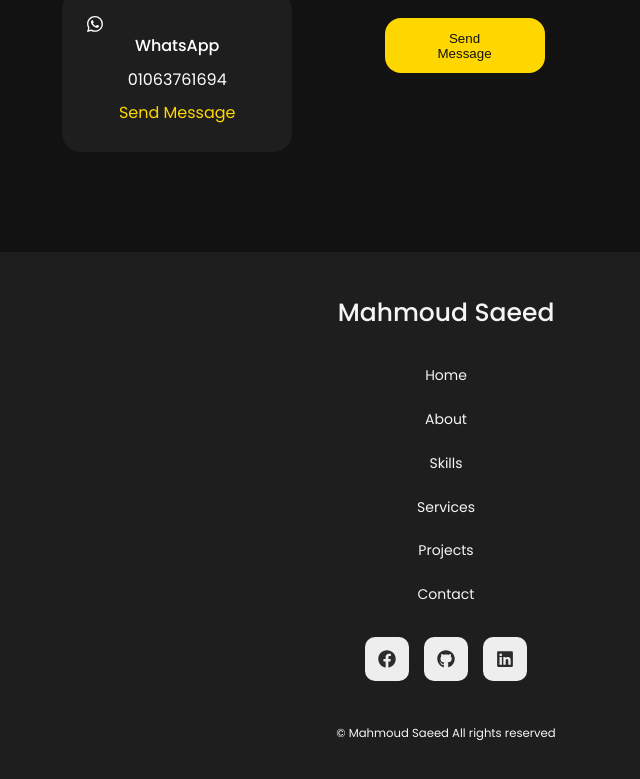
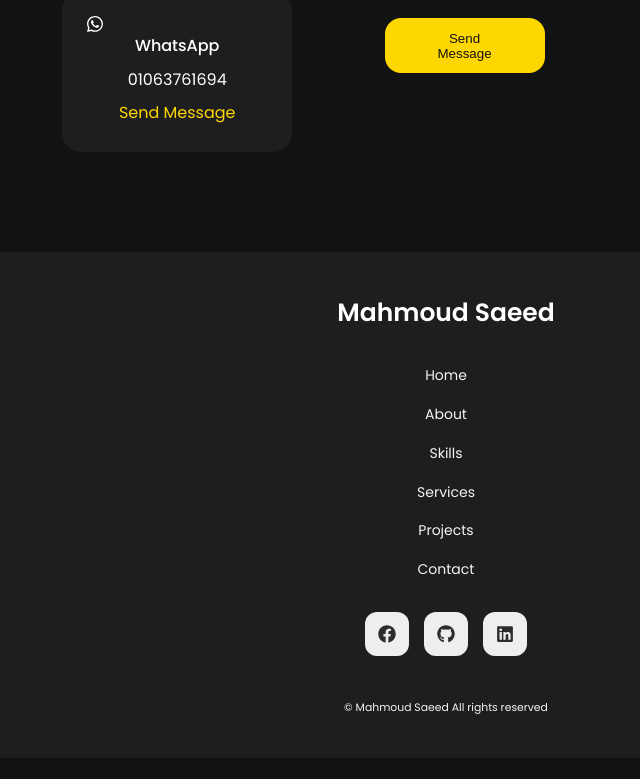
Before and after one commit to Mahmoud3301/mypersonalweb, a React (Vite) app: page / in a window 1280 px wide. Shown: the part 5488-6267 px from the top of the page, without its empty margins (194-834 px from the left). After the commit the page ends 6246 px from the top, so only its background shows below. Built offline with nearby package versions, Linux system fonts and the light colour scheme.

Commit message:
Add files via upload

```diff
--- a/src/components/footer/Footer.jsx
+++ b/src/components/footer/Footer.jsx
@@ -5,8 +5,8 @@ import { FaFacebook, FaLinkedin, FaGithub } from 'react-icons/fa'
 function Footer() {
   return (
     <footer>
-      {/* شعارك أو اسمك */}
-      <a href="#" className='footer_logo'>Mahmoud Saeed</a>
+      {/* اسمك ثابت */}
+      <span className='footer_logo'>Mahmoud Saeed</span>
 
       {/* روابط الأقسام */}
       <ul className='permalinks'>
@@ -33,7 +33,7 @@ function Footer() {
 
       {/* حقوق النشر */}
       <div className="footer_copyright">
-        <small>&copy; <a href="#">Mahmoud Saeed</a> All rights reserved</small>
+        <small>&copy; Mahmoud Saeed All rights reserved</small>
       </div>
     </footer>
   )
--- a/src/components/footer/footer.css
+++ b/src/components/footer/footer.css
@@ -1,32 +1,53 @@
 footer{
-    background: #1E1E1E; /* خلفية أفتح */
-    padding: 40px 0;
+    background: #1E1E1E;
+    padding: 40px 20px;
     text-align: center;
     font-size: 14px;
-    color: #f5f5f5; /* نص أبيض أفتح */
+    color: #f5f5f5;
     margin-top: 100px;
-}
-
-footer a{
-    color: #f5f5f5; /* روابط أفتح */
-    text-decoration: none;
 }
 
 .footer_logo{
     font-size: 25px;
-    font-weight: 500;
+    font-weight: 600;
     margin-bottom: 30px;
     display: inline-block;
+    color: #ffffff; /* لون ثابت للشعار */
 }
 
 .permalinks{
     display: flex;
-    flex-direction: column; /* عمودي */
-    flex-wrap: wrap;
+    flex-direction: column;
     justify-content: center;
-    gap: 20px;
+    gap: 15px;
     margin: 0 auto 30px;
     list-style: none;
+}
+
+.permalinks li a{
+    color: #f5f5f5;
+    text-decoration: none;
+    position: relative;
+    transition: color 0.3s ease;
+}
+
+.permalinks li a::after{
+    content: '';
+    position: absolute;
+    width: 0%;
+    height: 2px;
+    bottom: -3px;
+    left: 0;
+    background-color: #FFD700;
+    transition: 0.3s;
+}
+
+.permalinks li a:hover{
+    color: #FFD700;
+}
+
+.permalinks li a:hover::after{
+    width: 100%;
 }
 
 .footer_socials{
@@ -37,25 +58,39 @@ footer a{
 }
 
 .footer_socials a{
-    background: #eee; /* خلفية فاتحة للأيقونات */
-    color: #2c2c2c;   /* أيقونات بلون الخلفية الداكنة */
+    background: #eee;
+    color: #2c2c2c;
     padding: 12px;
-    border-radius: 10px;
+    border-radius: 12px;
     display: flex;
     align-items: center;
     justify-content: center;
     border: 1px solid transparent;
-    transition: 0.3s;
+    transition: all 0.3s ease;
     font-size: 18px;
 }
 
 .footer_socials a:hover{
-    background: transparent;
-    border-color: #f5f5f5;
-    color: #f5f5f5;
+    background: #FFD700;
+    color: #1E1E1E;
+    transform: scale(1.1);
+    box-shadow: 0 4px 15px rgba(255, 215, 0, 0.4);
+    border-color: #FFD700;
 }
 
 .footer_copyright{
     margin-top: 2rem;
-    color: #f5f5f5; /* نص أفتح */
+    color: #f5f5f5;
+    font-size: 13px;
 }
+
+/* تحسينات للهواتف */
+@media (max-width: 600px){
+    .permalinks{
+        gap: 10px;
+    }
+    .footer_socials a{
+        padding: 10px;
+        font-size: 16px;
+    }
+}
```
